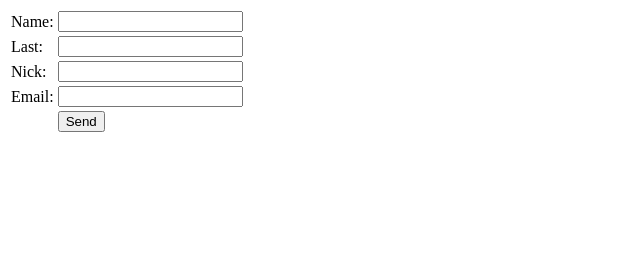
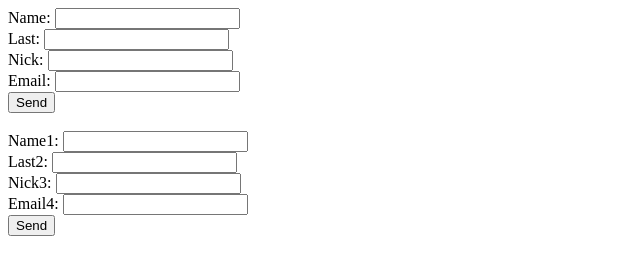
Before and after one commit to waveq/jqueryug, a plain HTML site: page index.html in a window 1280 px wide. Shown: the whole page, without its empty margins (0-640 px from the left). Drawn offline with nearby package versions, Linux system fonts and the light colour scheme.

Commit message:
Update index.html

```diff
--- a/index.html
+++ b/index.html
@@ -9,22 +9,25 @@
 		<link rel="stylesheet" href="style.css">
 	</head>
 <body>
+<div id="form1">
+Name: <input id="name1" type="text" class="names" /><br />
+Last: <input id="last1" type="text" class="names" /><br />
 
-	<table>
-		<tr>
-			<td>Name:</td><td><input id="name" type="text" class="names" /></td>
-		</tr>
-		<tr>
-			<td>Last:</td><td><input id="last" type="text" class="names" /></td>
-		</tr>
-		<tr>
-			<td>Nick:</td><td><input id="nick" type="text" /></td>
-		</tr>
-		<tr>
-			<td>Email:</td><td><input id="email" type="text" /></td>
-		</tr>
-		<tr>
-			<td></td><td><input id="send" type="submit" value="Send" /></td>
-		</tr>
-	</table>
+Nick: <input id="nick1" class="nick" type="text" /><br />
+
+
+Email: <input id="email1" class="email" type="text" /><br />
+<input id="send1" class="send" type="submit" value="Send" /><br /><br />
+</div>
+
+<div id="form2">
+Name1: <input id="name" type="text" class="names" /><br />
+Last2: <input id="last" type="text" class="names" /><br />
+
+Nick3: <input id="nick" class="nick" type="text" /><br />
+
+
+Email4: <input id="email" class="email" type="text" /><br />
+<input id="send2" class="send" type="submit" value="Send" />
+</div>
 </html>
```
